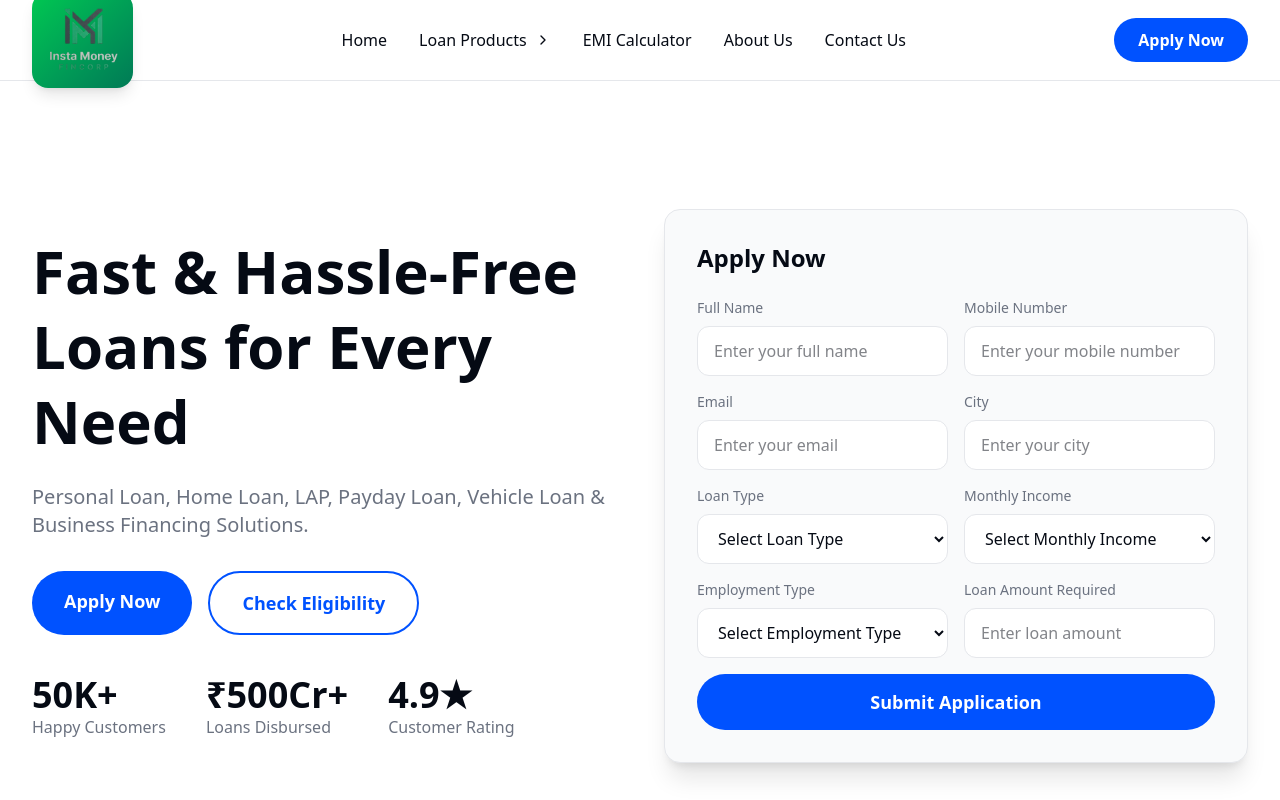
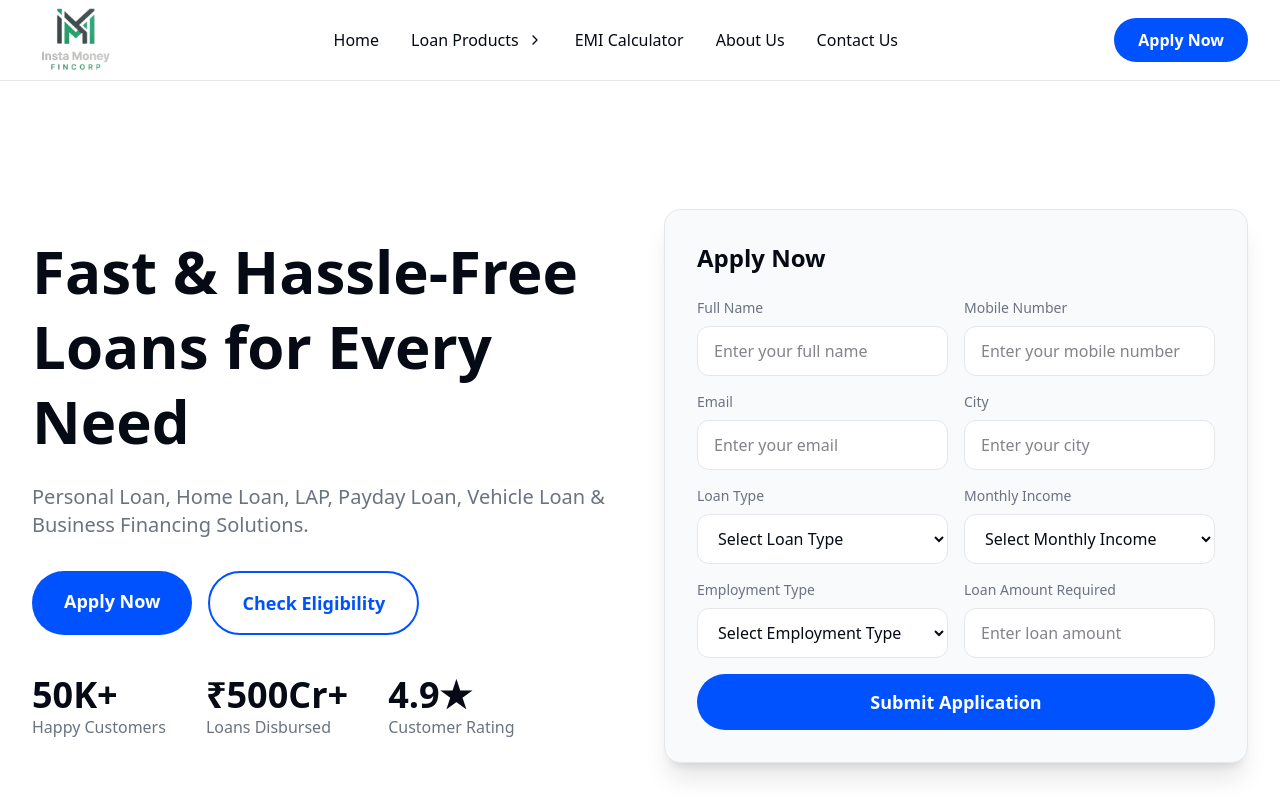
Before and after one commit to srivas1237/-Instamoney, a Next.js app: page / in a window 1280 px wide. Shown: the top 800 px of the page. Built offline with nearby package versions, Linux system fonts and the light colour scheme.

Commit message:
Remove logo highlight (gradient bg and shadow)

```diff
--- a/src/components/Footer.tsx
+++ b/src/components/Footer.tsx
@@ -9,13 +9,11 @@ export default function Footer() {
           {/* Brand Section */}
           <div className="lg:col-span-1">
             <Link href="/" className="flex items-center gap-2 mb-4">
-              <div className="bg-gradient-to-br from-green-500 to-emerald-700 p-2 rounded-2xl shadow-lg">
-                <img
-                  src="/instamoney-logo.png"
-                  alt="InstaMoney Logo"
-                  className="h-14 sm:h-16"
-                />
-              </div>
+              <img
+                src="/instamoney-logo.png"
+                alt="InstaMoney Logo"
+                className="h-14 sm:h-16"
+              />
             </Link>
             <p className="text-[#6b7280] text-sm">
               Fast & Hassle-Free Loans for Every Need
--- a/src/components/Header.tsx
+++ b/src/components/Header.tsx
@@ -26,13 +26,11 @@ export default function Header() {
       <div className="max-w-7xl mx-auto px-4 sm:px-6 lg:px-8">
         <div className="flex justify-between items-center h-20">
           <Link href="/" className="flex items-center gap-2">
-            <div className="bg-gradient-to-br from-green-500 to-emerald-700 p-2 rounded-2xl shadow-lg">
-              <img
-                src="/instamoney-logo.png"
-                alt="InstaMoney Logo"
-                className="h-16 sm:h-20"
-              />
-            </div>
+            <img
+              src="/instamoney-logo.png"
+              alt="InstaMoney Logo"
+              className="h-16 sm:h-20"
+            />
           </Link>
 
           <nav className="hidden md:flex items-center gap-8">
```
